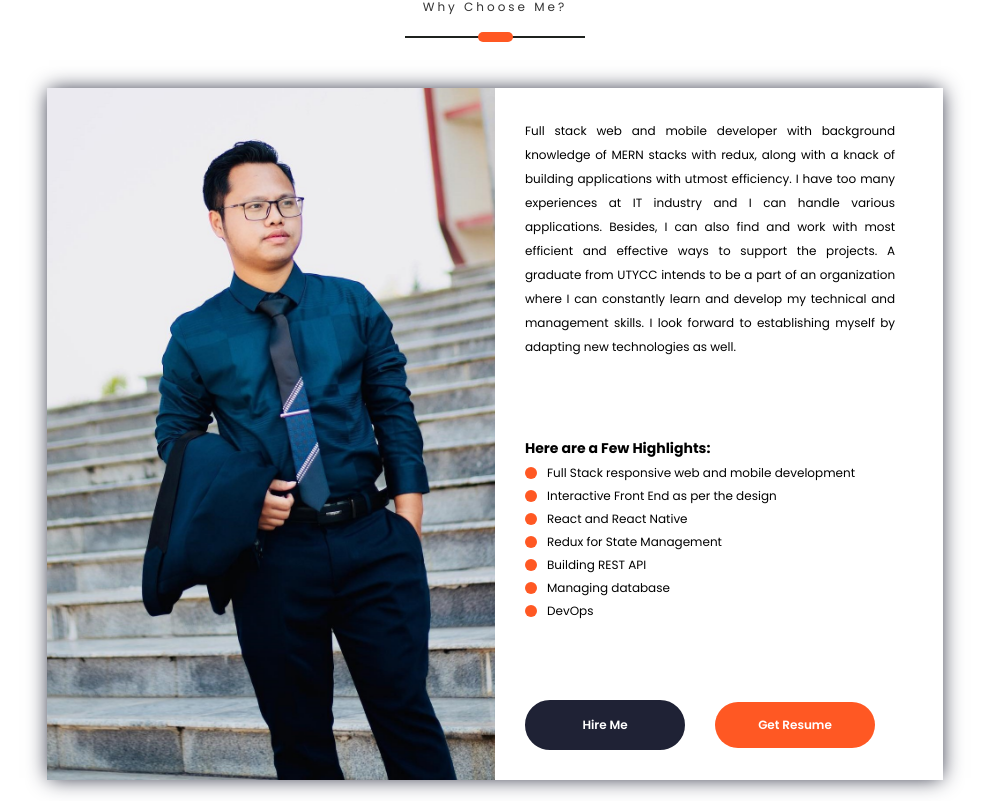
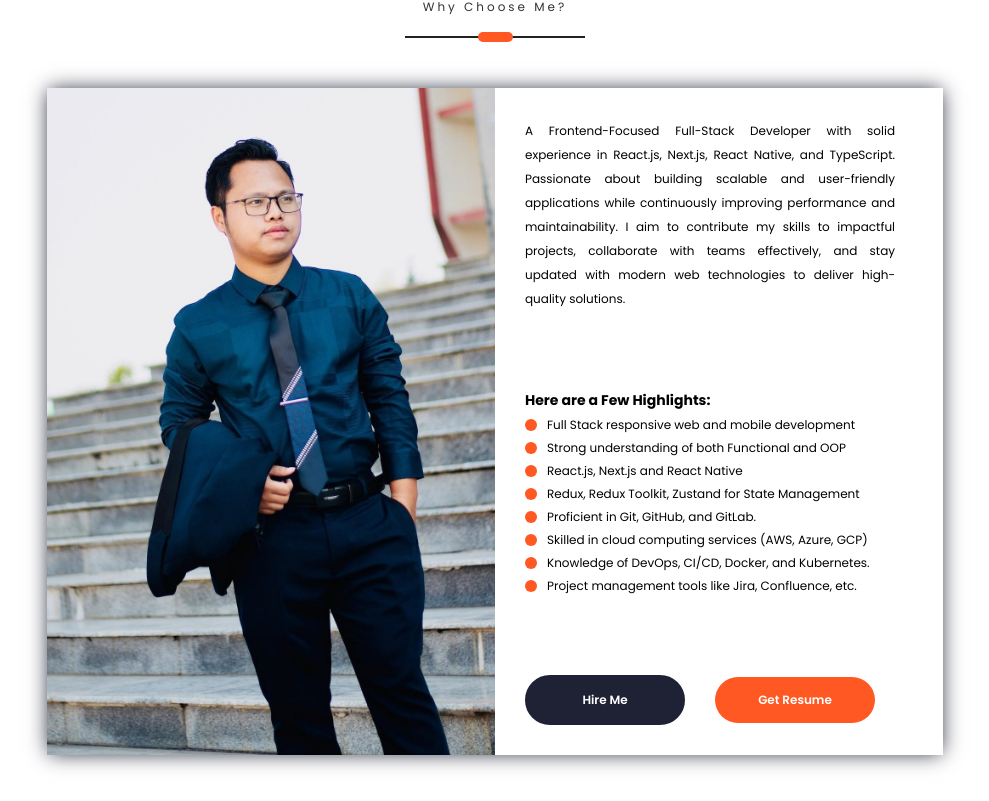
Before and after one commit to htetaungkhant/portfolio_renew_2024_github, a Next.js app: page / in a window 1280 px wide. Shown: the part 779-1580 px from the top of the page, without its empty margins (145-1134 px from the left). Built offline with nearby package versions, Linux system fonts and the light colour scheme; a web font is replaced by a local one.

Commit message:
Updated AboutMe "description" and "bullets"

```diff
--- a/components/PortfolioContainer/AboutMe/AboutMe.tsx
+++ b/components/PortfolioContainer/AboutMe/AboutMe.tsx
@@ -19,17 +19,18 @@ export default function AboutMe(props: { id: string; screenName?: string }) {
 
   const SCREEN_CONSTSANTS = {
     description:
-      "Full stack web and mobile developer with background knowledge of MERN stacks with redux, along with a knack of building applications with utmost efficiency. I have too many experiences at IT industry and I can handle various applications. Besides, I can also find and work with most efficient and effective ways to support the projects. A graduate from UTYCC intends to be a part of an organization where I can constantly learn and develop my technical and management skills. I look forward to establishing myself by adapting new technologies as well.",
+      "A Frontend-Focused Full-Stack Developer with solid experience in React.js, Next.js, React Native, and TypeScript. Passionate about building scalable and user-friendly applications while continuously improving performance and maintainability. I aim to contribute my skills to impactful projects, collaborate with teams effectively, and stay updated with modern web technologies to deliver high-quality solutions.",
     highlights: {
       heading: "Here are a Few Highlights:",
       bullets: [
         "Full Stack responsive web and mobile development",
-        "Interactive Front End as per the design",
-        "React and React Native",
-        "Redux for State Management",
-        "Building REST API",
-        "Managing database",
-        "DevOps",
+        "Strong understanding of both Functional and OOP",
+        "React.js, Next.js and React Native",
+        "Redux, Redux Toolkit, Zustand for State Management",
+        "Proficient in Git, GitHub, and GitLab.",
+        "Skilled in cloud computing services (AWS, Azure, GCP)",
+        "Knowledge of DevOps, CI/CD, Docker, and Kubernetes.",
+        "Project management tools like Jira, Confluence, etc.",
       ],
     },
   };
```
